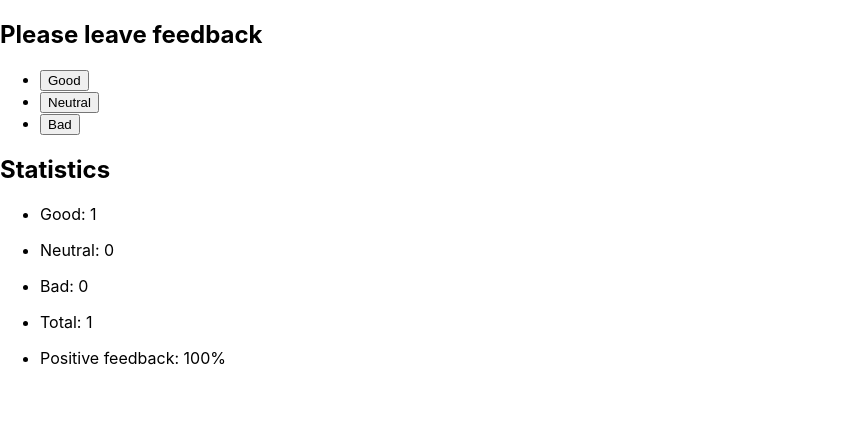
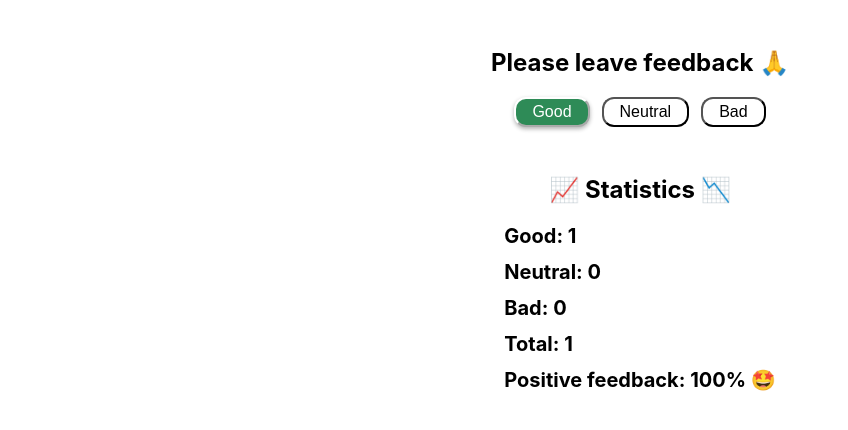
Before and after one commit to RomaChernyak/goit-react-hw-02-feedback, a React (Create React App) app: page / in a window 1280 px wide. Both pictures are taken after a click on the button "Good". Shown: the top 430 px of the page, without its empty margins (0-848 px from the left). Built offline with nearby package versions, Linux system fonts and the light colour scheme.

Commit message:
task1 - added styles

```diff
--- a/src/backend/interfaceInfo.json
+++ b/src/backend/interfaceInfo.json
@@ -1,6 +1,6 @@
 {
-    "headerBtn": "Please leave feedback",
-    "headerStat": "Statistics",
+    "headerBtn": "Please leave feedback 🙏",
+    "headerStat": "📈 Statistics 📉",
     "buttons": ["Good", "Neutral", "Bad"],
     "message": "There is no feedback"
 }
--- a/src/components/FeedbackOptions/FeedbackOptions.jsx
+++ b/src/components/FeedbackOptions/FeedbackOptions.jsx
@@ -1,13 +1,14 @@
 import PropTypes from 'prop-types';
+import css from "./FeedbackOptions.module.css";
 
 export const FeedbackOptions = ({ options, onLeaveFeedback }) => {
     return (
         <>
-            <ul className="buttons">
+            <ul className={css.buttonGroup}>
                 {
                     options.map((item, index) => (
                         <li key={index}>
-                            <button type="button" onClick={onLeaveFeedback}>
+                            <button type="button" onClick={onLeaveFeedback} className={css.button}>
                                 {item}
                             </button>
                         </li>
--- a/src/components/FeedbackOptions/FeedbackOptions.module.css
+++ b/src/components/FeedbackOptions/FeedbackOptions.module.css
@@ -0,0 +1,31 @@
+.buttonGroup {
+    display: flex;
+    gap: 12px;
+}
+
+.button {
+    padding: 4px 16px;
+    background-color: white;
+
+    /* border: none; */
+
+    border-color: black;
+    border-radius: 12px;
+    font-size: 16px;
+}
+
+.button:hover {
+    color: seagreen;
+    box-shadow: 0 2px 4px rgba(0, 0, 0, .2);
+}
+
+.button:focus,
+.button:active {
+    outline: none;
+
+    background-color: seagreen;
+
+    border-color: white;
+    box-shadow: 0 2px 4px rgba(0, 0, 0, .3);
+    color: white;
+}
--- a/src/components/Notification/Notification.jsx
+++ b/src/components/Notification/Notification.jsx
@@ -1,8 +1,9 @@
 import PropTypes from 'prop-types';
+import css from "./Notification.module.css";
 
 export const Notification = ({ message }) => {
     return <div className="message">
-        {message && <p className="message">{message}</p>}
+        {message && <p className="message">{message} 🤔</p>}
     </div>;
 };
 
--- a/src/components/Section/Section.jsx
+++ b/src/components/Section/Section.jsx
@@ -1,9 +1,10 @@
 import PropTypes from 'prop-types';
+import css from "./Section.module.css";
 
 export const Section = ({ title, children }) => {
     return (
-        <div className="review-widget">
-            {title && <h2 className="title">{title}</h2>}
+        <div className={css.section}>
+            {title && <h2 className={css.title}>{title}</h2>}
 
             {children}
         </div>
--- a/src/components/Section/Section.module.css
+++ b/src/components/Section/Section.module.css
@@ -0,0 +1,15 @@
+.section {
+    display: flex;
+    flex-direction: column;
+
+    align-items: center;
+    justify-content: center;
+
+    max-width: 300px;
+    margin: 48px auto;
+}
+
+.title {
+    font-weight: 700;
+    margin-bottom: 20px;
+}
--- a/src/components/Statistics/Statistics.jsx
+++ b/src/components/Statistics/Statistics.jsx
@@ -1,8 +1,11 @@
 import PropTypes from 'prop-types';
+import css from "./Statistics.module.css";
 
 export const Statistics = ({ state, buttons, total, positivePercentage }) => {
+    const pct = positivePercentage();
+
     return (
-        <ul className="stats-container">
+        <ul className={css.statsContainer}>
             {buttons.map((item, index) => (
                 <li key={index}>
                     <p>
@@ -17,7 +20,25 @@ export const Statistics = ({ state, buttons, total, positivePercentage }) => {
             </li>
             <li>
                 <p>
-                    Positive feedback: {positivePercentage()}%
+                    Positive feedback: {pct}%
+                    {" "}
+                    {
+                        pct >= 80
+                            ?
+                            '🤩'
+                            :
+                            (pct >= 50
+                                ?
+                                '😏'
+                                :
+                                (pct >= 20
+                                    ?
+                                    '😐'
+                                    :
+                                    '🗿🗿🗿'
+                                )
+                            )
+                    }
                 </p>
             </li>
         </ul>
--- a/src/components/Statistics/Statistics.module.css
+++ b/src/components/Statistics/Statistics.module.css
@@ -0,0 +1,8 @@
+.statsContainer {
+    display: flex;
+    justify-content: center;
+    flex-direction: column;
+    gap: 12px;
+
+    font-weight: 700;
+}
--- a/src/index.css
+++ b/src/index.css
@@ -13,3 +13,30 @@ code {
   font-family: source-code-pro, Menlo, Monaco, Consolas, 'Courier New',
     monospace;
 }
+
+h1,
+h2,
+h3,
+h4,
+h5,
+h6,
+p {
+  margin: 0;
+}
+
+p {
+  font-size: 20px;
+}
+
+ul,
+ol {
+  margin: 0;
+  padding: 0;
+  list-style: none;
+}
+
+img {
+  display: block;
+  max-width: 100%;
+  height: auto;
+}
```
